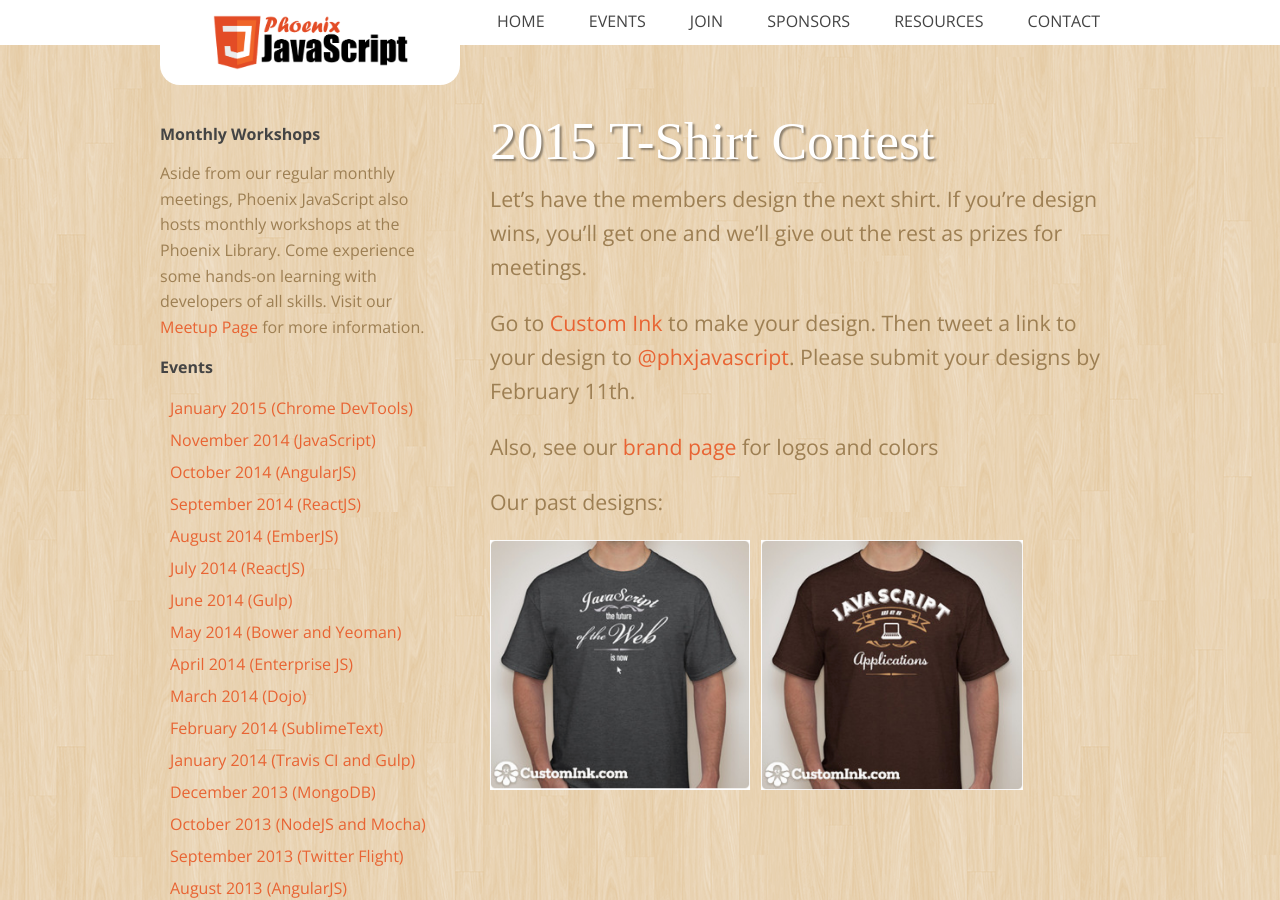
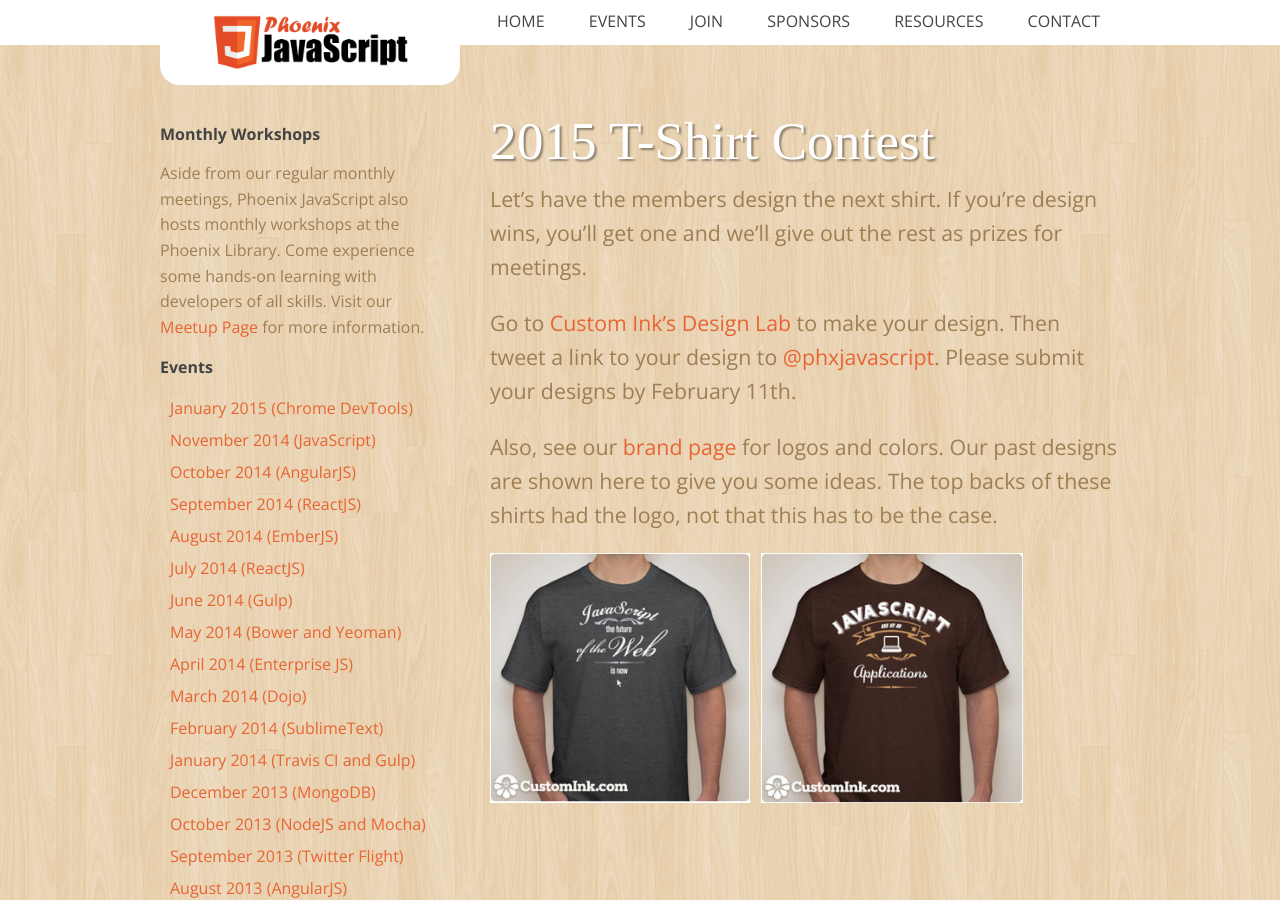
Before and after one commit to bradwestfall/phoenixjavascript, a Jekyll site: the page built from shirts.markdown, in a window 1280 px wide and 900 px high. Built offline with Jekyll 4.4.1, drawn with Linux system fonts in a browser that asks for light colours; some web fonts are replaced.

Commit message:
wording for shirt contest

```diff
--- a/index.html
+++ b/index.html
@@ -11,7 +11,6 @@
 <p>
 	Help design our 2015 Shirts. Contest ends February 11th 2015. <a href="/shirts.html">See Details</a>
 </p>
-<a href="shirts.html">Shirts</a>
 
 <h1>About us</h1>
 <p>
--- a/shirts.markdown
+++ b/shirts.markdown
@@ -5,11 +5,9 @@
 
 Let's have the members design the next shirt. If you're design wins, you'll get one and we'll give out the rest as prizes for meetings.
 
-Go to [Custom Ink](http://www.customink.com/) to make your design. Then tweet a link to your design to [@phxjavascript](https://twitter.com/phxjavascript). Please submit your designs by February 11th.
+Go to [Custom Ink's Design Lab](http://www.customink.com/lab) to make your design. Then tweet a link to your design to [@phxjavascript](https://twitter.com/phxjavascript). Please submit your designs by February 11th.
 
-Also, see our [brand page](/brand.html) for logos and colors
-
-Our past designs:
+Also, see our [brand page](/brand.html) for logos and colors. Our past designs are shown here to give you some ideas. The top backs of these shirts had the logo, not that this has to be the case.
 
 <img src="/images/shirt1.png" style="height: 250px; width: auto">&nbsp;
 <img src="/images/shirt2.png" style="height: 250px; width: auto">
```
